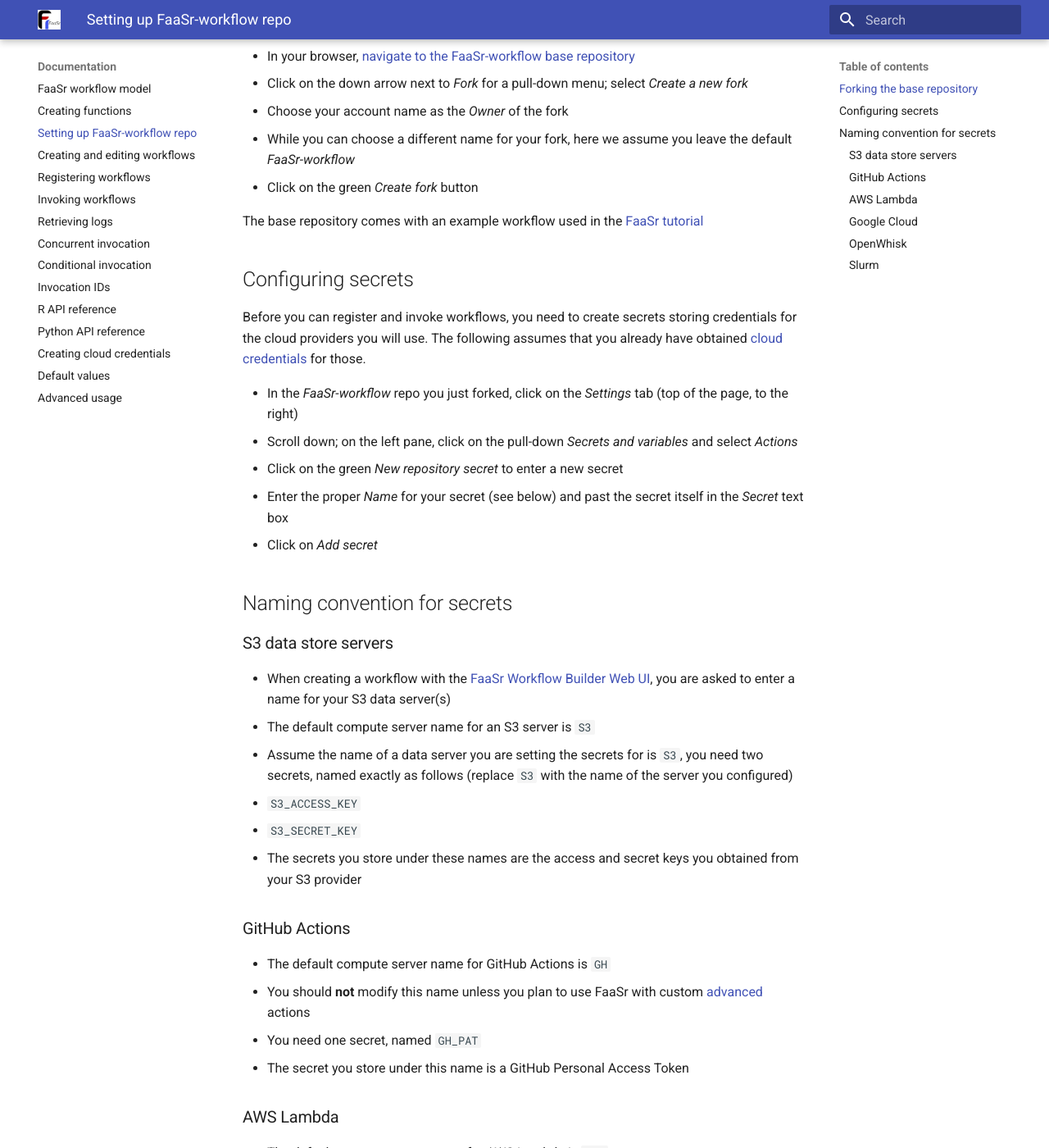
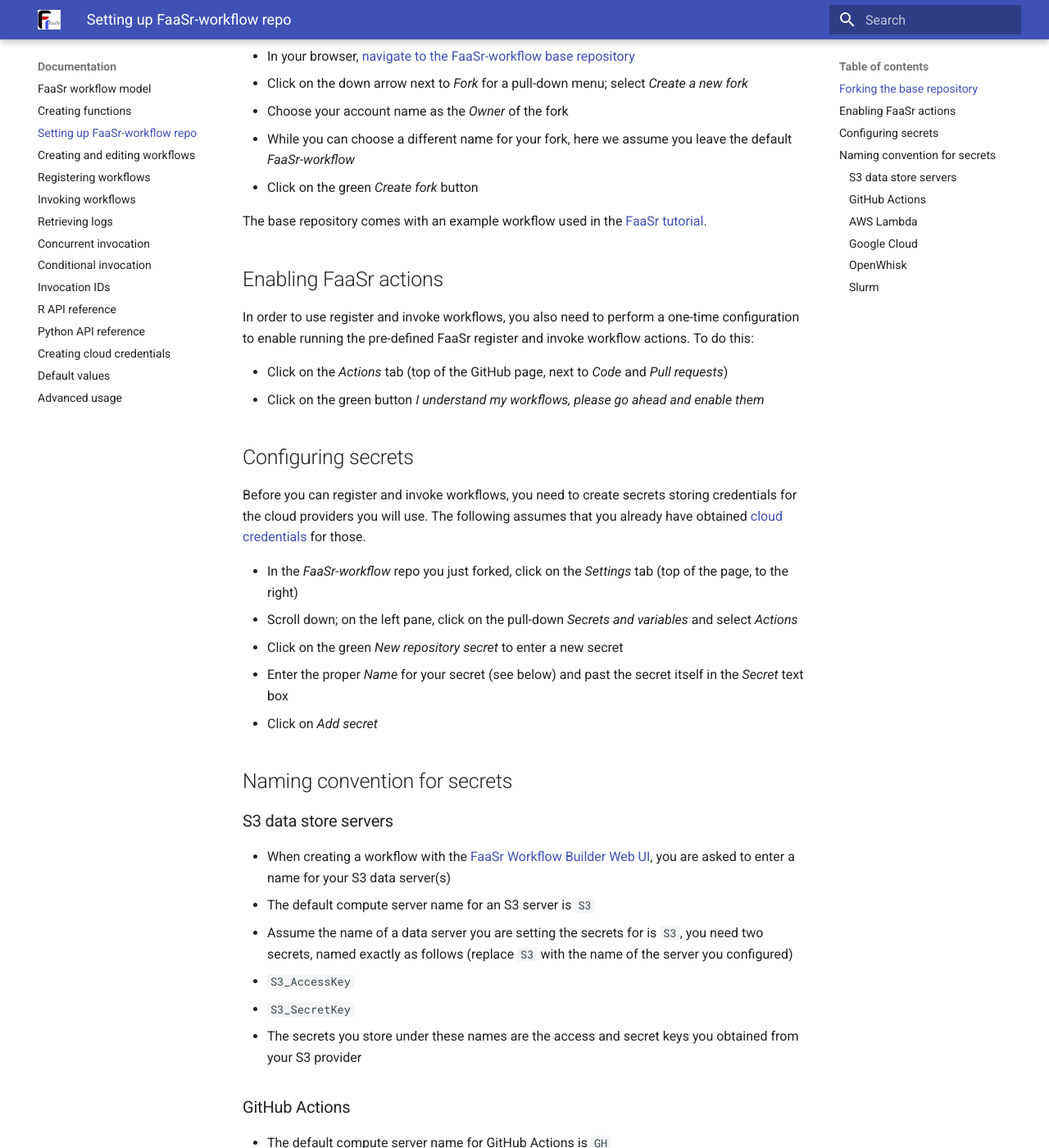
Before and after one commit to nolcut/FaaSr-Docs, an MkDocs documentation site: the page built from docs/workflow_repo.md, in a window 1280 px wide and 1400 px high, scrolled down 490 px. Shown: the whole window at 82% size. Built offline with MkDocs 1.6.1 and Material for MkDocs 9.7.7, drawn with Linux system fonts in a browser that asks for light colours.

Commit message:
updated secret prefixes

```diff
--- a/docs/workflow_repo.md
+++ b/docs/workflow_repo.md
@@ -16,7 +16,14 @@ The simplest way to configure this repository is to fork from the FaaSr organiza
 - While you can choose a different name for your fork, here we assume you leave the default _FaaSr-workflow_
 - Click on the green _Create fork_ button
 
-The base repository comes with an example workflow used in the [FaaSr tutorial]
+The base repository comes with an example workflow used in the [FaaSr tutorial].
+
+## Enabling FaaSr actions
+
+In order to use register and invoke workflows, you also need to perform a one-time configuration to enable running the pre-defined FaaSr register and invoke workflow actions. To do this:
+
+- Click on the _Actions_ tab (top of the GitHub page, next to _Code_ and _Pull requests_)
+- Click on the green button _I understand my workflows, please go ahead and enable them_
 
 ## Configuring secrets
 
@@ -35,8 +42,8 @@ Before you can register and invoke workflows, you need to create secrets storing
 - When creating a workflow with the [FaaSr Workflow Builder Web UI], you are asked to enter a name for your S3 data server(s)
 - The default compute server name for an S3 server is `S3`
 - Assume the name of a data server you are setting the secrets for is `S3`, you need two secrets, named exactly as follows (replace `S3` with the name of the server you configured)
-- `S3_ACCESS_KEY`
-- `S3_SECRET_KEY`
+- `S3_AccessKey`
+- `S3_SecretKey`
 - The secrets you store under these names are the access and secret keys you obtained from your S3 provider
 
 ### GitHub Actions
```
Also changed, not shown: docs/credentials.md (+2 -2 lines), docs/defaults.md (+1 -1 lines).
